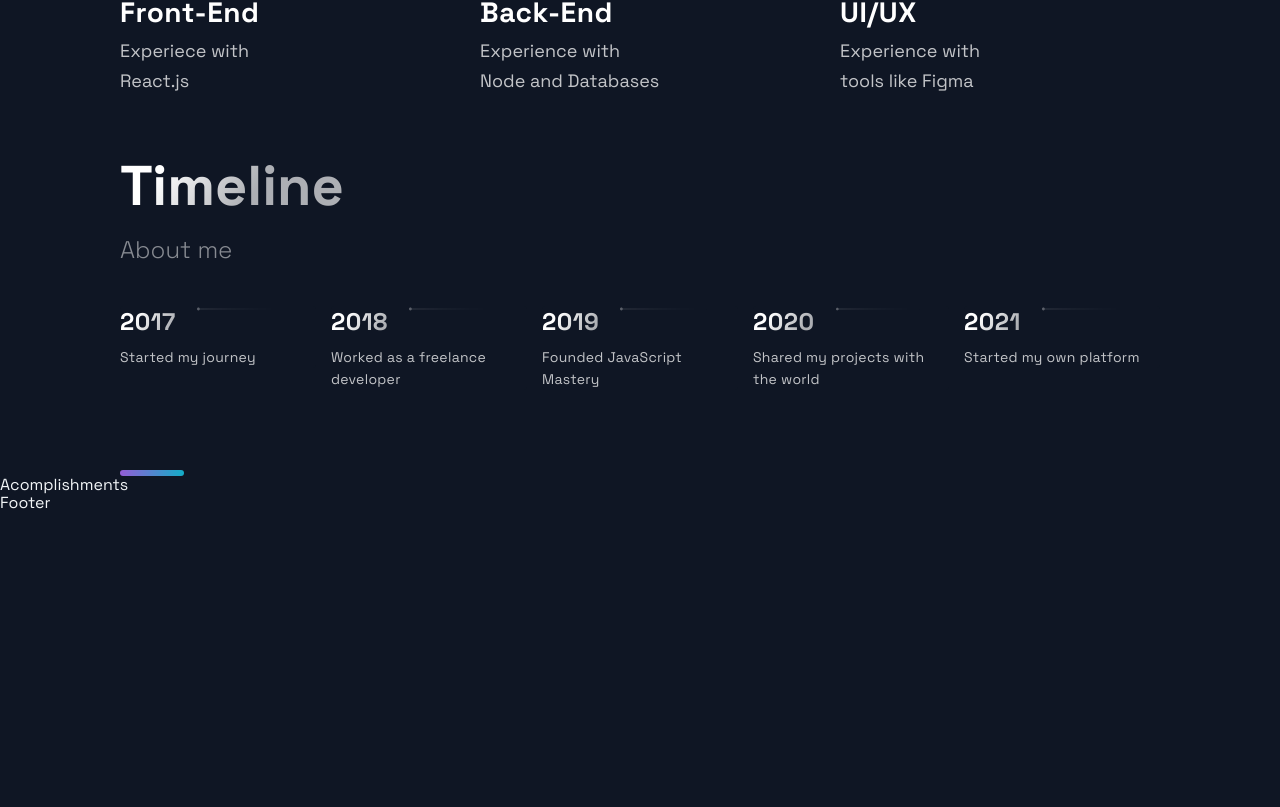
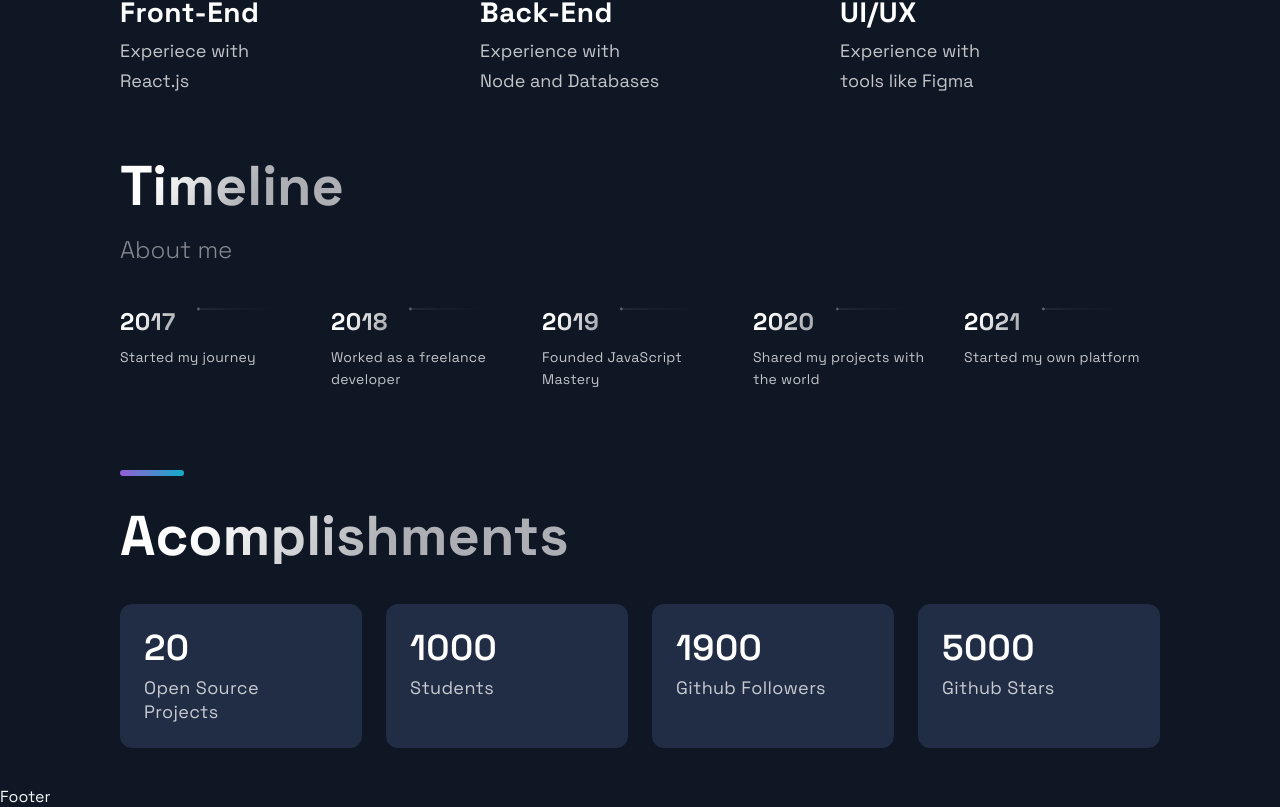
Before and after one commit to sayandip18/next-portfolio, a Next.js app: page / in a window 1280 px wide. Shown: the part 2273-3080 px from the top of the page. Before the commit the page ends 2786 px from the top, so only its background shows below. Built offline with nearby package versions, Linux system fonts and the light colour scheme.

Commit message:
achievements

```diff
--- a/src/components/Acomplishments/Acomplishments.js
+++ b/src/components/Acomplishments/Acomplishments.js
@@ -11,9 +11,15 @@
 ];
 
 const Acomplishments = () => (
-  <div>
-    Acomplishments
-  </div>
+  <Section>
+    <SectionTitle>Acomplishments</SectionTitle>
+    <Boxes>{data.map((card, index) => (
+      <Box key="index">
+        <BoxNum>{card.number}</BoxNum>
+        <BoxText>{card.text}</BoxText>
+      </Box>
+    ))}</Boxes>
+  </Section>
 );
 
 export default Acomplishments;
```
